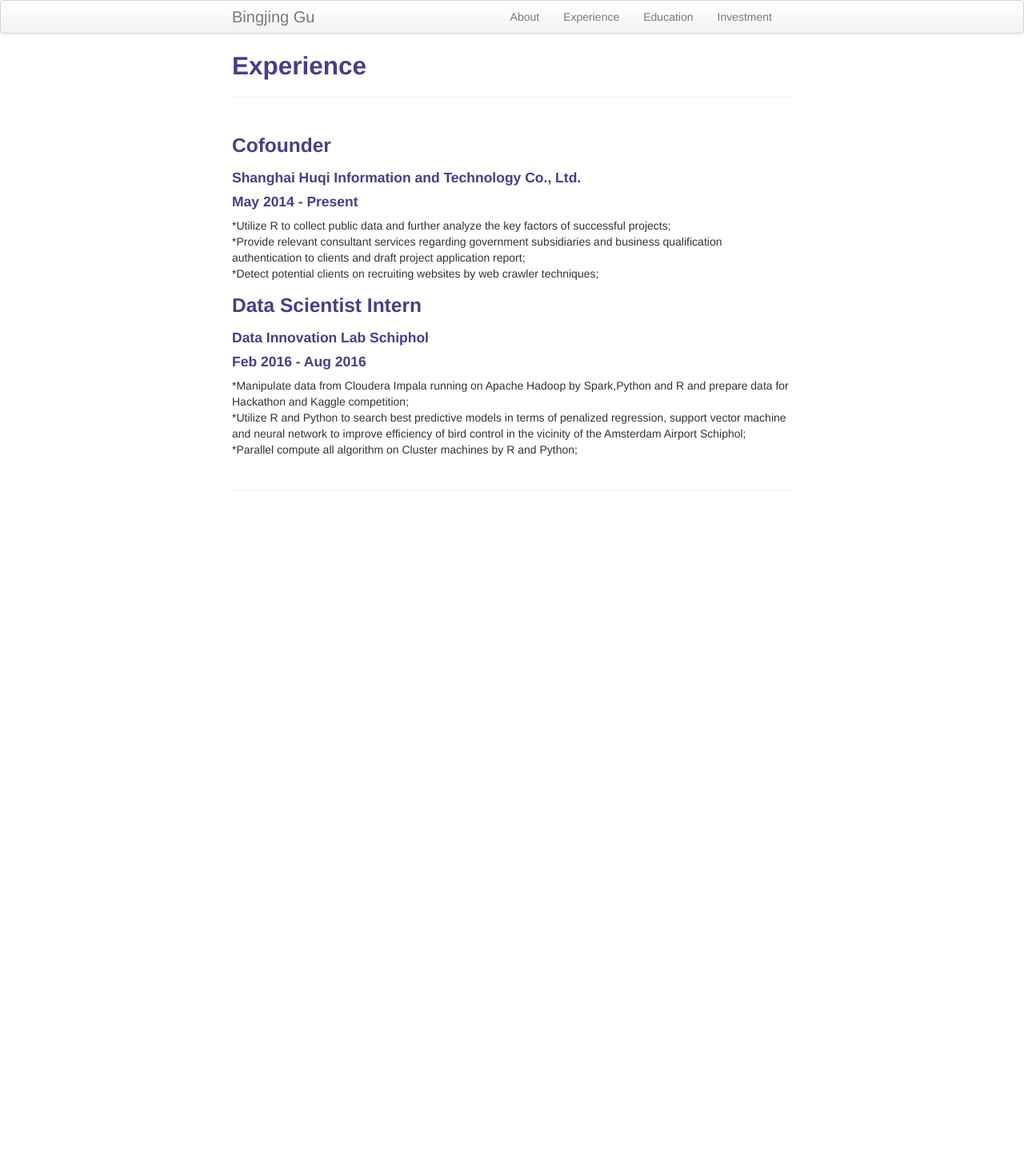
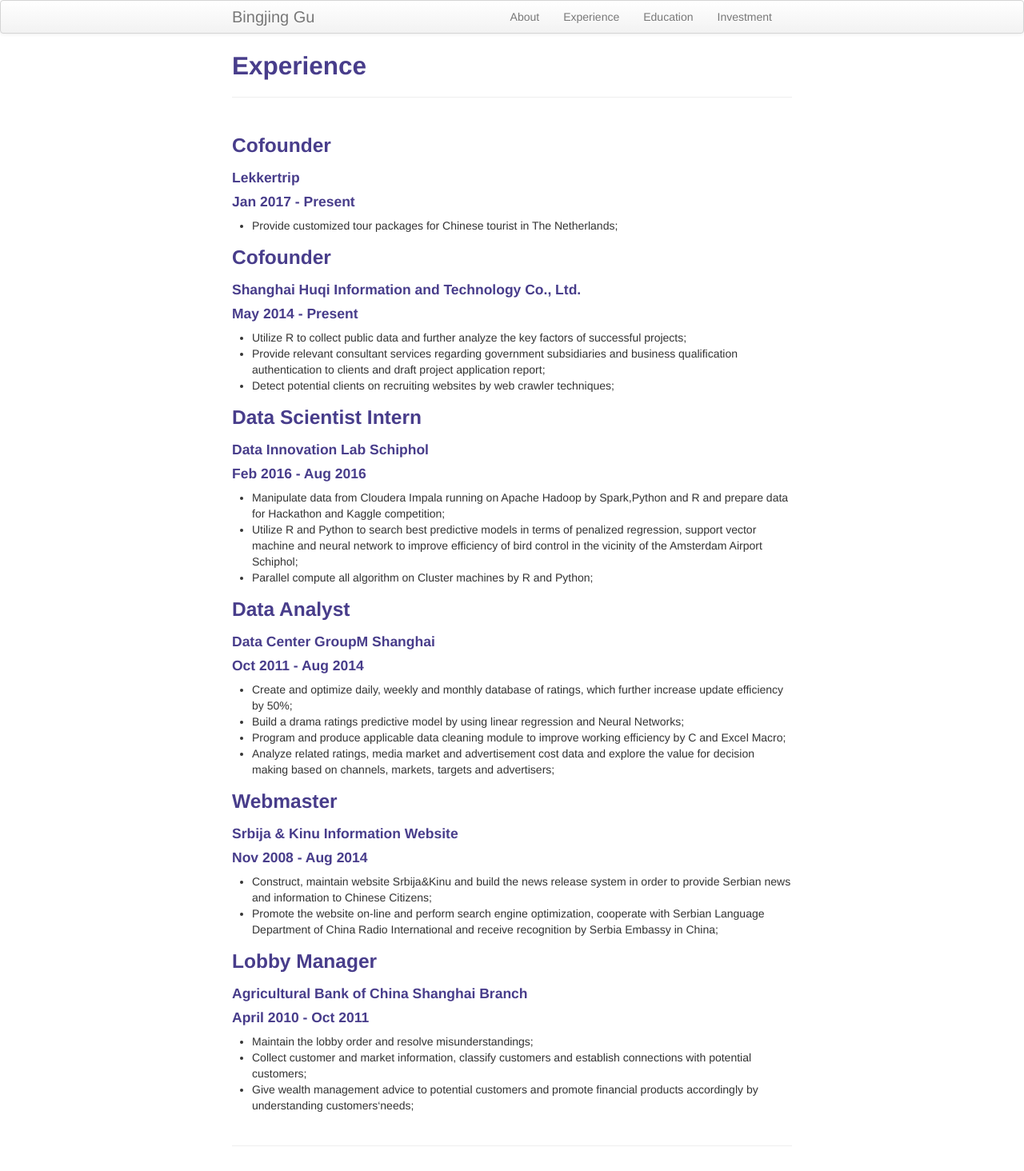
Before and after one commit to sangaj/sangaj.github.io, a Jekyll site: the page built from pages/Experience.md, in a window 1280 px wide. Shown: the whole page at 80% size. Built offline with Jekyll 4.4.1, drawn with Linux system fonts in a browser that asks for light colours; before the commit the page ends 900 px from its top, so only the background shows below that.

Commit message:
Update Experience.md

```diff
--- a/pages/Experience.md
+++ b/pages/Experience.md
@@ -3,6 +3,12 @@ layout: page
 title: Experience
 description: Bingjing's Experience
 ---
+
+###  Cofounder
+####  Lekkertrip
+####  Jan 2017 - Present
+
+- Provide customized tour packages for Chinese tourist in The Netherlands; <br />
 
 
 
@@ -10,15 +16,42 @@ description: Bingjing's Experience
 ####  Shanghai Huqi Information and Technology Co., Ltd.
 ####  May 2014 - Present
 
-*Utilize R to collect public data and further analyze the key factors of successful projects; <br />
-*Provide relevant consultant services regarding government subsidiaries and business qualification authentication to clients and draft project application report; <br />
-*Detect potential clients on recruiting websites by web crawler techniques; <br />
+- Utilize R to collect public data and further analyze the key factors of successful projects; <br />
+- Provide relevant consultant services regarding government subsidiaries and business qualification authentication to clients and draft project application report; <br />
+- Detect potential clients on recruiting websites by web crawler techniques; <br />
 
 
 ###  Data Scientist Intern
 ####  Data Innovation Lab Schiphol
 ####  Feb 2016 - Aug 2016
 
-*Manipulate data from Cloudera Impala running on Apache Hadoop by Spark,Python and R and prepare data for Hackathon and Kaggle competition;<br />
-*Utilize R and Python to search best predictive models in terms of penalized regression, support vector machine and neural network to improve efficiency of bird control in the vicinity of the Amsterdam Airport Schiphol;<br />
-*Parallel compute all algorithm on Cluster machines by R and Python;<br />
+- Manipulate data from Cloudera Impala running on Apache Hadoop by Spark,Python and R and prepare data for Hackathon and Kaggle competition;<br />
+- Utilize R and Python to search best predictive models in terms of penalized regression, support vector machine and neural network to improve efficiency of bird control in the vicinity of the Amsterdam Airport Schiphol;<br />
+- Parallel compute all algorithm on Cluster machines by R and Python;<br />
+
+
+###  Data Analyst
+####  Data Center GroupM Shanghai
+####  Oct 2011 - Aug 2014
+
+-	Create and optimize daily, weekly and monthly database of ratings, which further increase update efficiency by 50%;<br/>
+-	Build a drama ratings predictive model by using linear regression and Neural Networks;<br/>
+-	Program and produce applicable data cleaning module to improve working efficiency by C and Excel Macro;<br/>
+-	Analyze related ratings, media market and advertisement cost data and explore the value for decision making based on channels, markets, targets and advertisers;<br/>
+
+
+###  Webmaster
+####  Srbija & Kinu Information Website
+####  Nov 2008 - Aug 2014
+
+- Construct, maintain website Srbija&Kinu and build the news release system in order to provide Serbian news and information to Chinese Citizens;<br/>
+- Promote the website on-line and perform search engine optimization, cooperate with Serbian Language Department of China Radio International and receive recognition by Serbia Embassy in China;<br/>
+
+
+###  Lobby Manager
+####  Agricultural Bank of China Shanghai Branch
+####  April 2010 - Oct 2011
+
+-	Maintain the lobby order and resolve misunderstandings;<br/>
+-	Collect customer and market information, classify customers and establish connections with potential customers;<br/>
+-	Give wealth management advice to potential customers and promote financial products accordingly by understanding customers‘needs;<br/>
```
